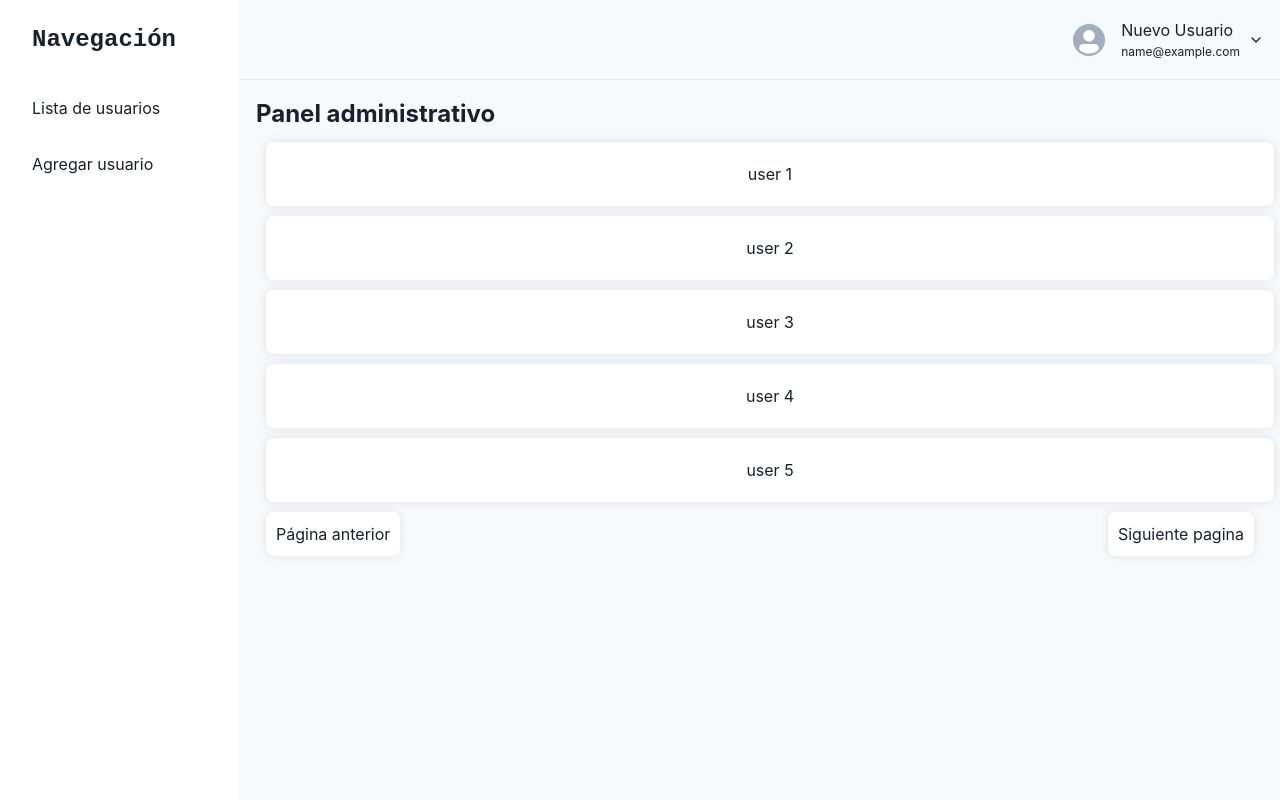
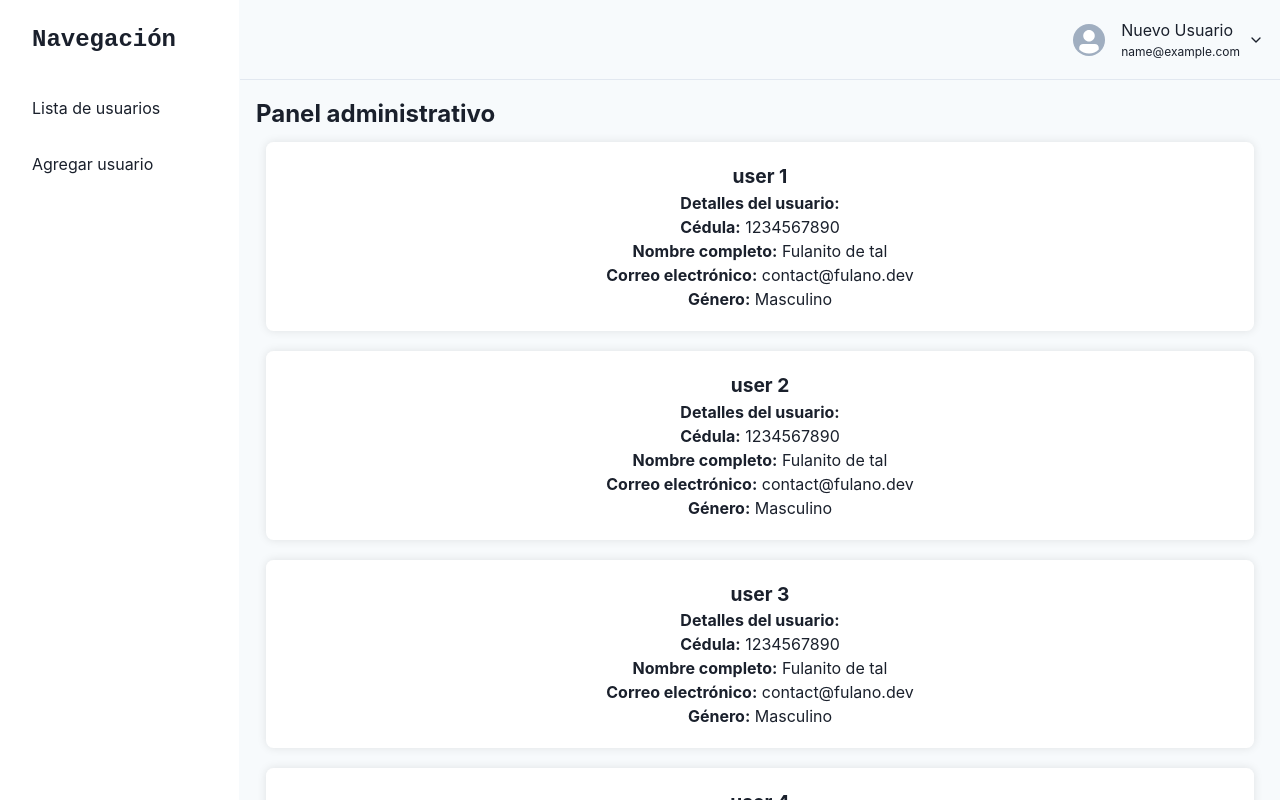
Before and after one commit to adonyssantos/unphu-frontend-test, a React (Vite) app: page /login in a window 1280 px wide. Both pictures are taken after typing "name@example.com", "Sample123" into the empty fields and a click on the button "Iniciar Sesión". Shown: the top 800 px of the page. Built offline with nearby package versions, Linux system fonts and the light colour scheme.

Commit message:
Update main styles and add new user form

```diff
--- a/src/pages/Dashboard/AddUser.tsx
+++ b/src/pages/Dashboard/AddUser.tsx
@@ -4,7 +4,68 @@ export default function Dashboard() {
   return (
     <PrivateRoute>
       <Layout>
-        <h1>Agregar nuevo usuario</h1>
+        <h1 className='title'>Agregar nuevo usuario</h1>
+        <form className='container form-group'>
+          {/* Name(s) */}
+          <label htmlFor='name'>Nombre(s):</label>
+          <input type='text' className='form-control' id='name' />
+          {/* Surname */}
+          <label htmlFor='surname'>Primer Apellido:</label>
+          <input type='text' className='form-control' id='surname' />
+          {/* Last name */}
+          <label htmlFor='lastName'>Segundo Apellido:</label>
+          <input type='text' className='form-control' id='lastName' />
+          {/* identification */}
+          <label htmlFor='identification'>Cédula:</label>
+          <input type='number' className='form-control' id='identification' />
+          {/* Age */}
+          <label htmlFor='age'>Edad:</label>
+          <input type='number' className='form-control' id='age' />
+          {/* Gender */}
+          <label htmlFor='gender'>Género:</label>
+          <select className='form-control' id='gender'>
+            <option>Selecciona un género</option>
+            <option value='f'>Femenino</option>
+            <option value='m'>Masculino</option>
+            <option value='o'>Otro</option>
+          </select>
+          {/* Address */}
+          <label htmlFor='address'>Dirección:</label>
+          <input type='text' className='form-control' id='address' />
+          {/* Address 2 */}
+          <label htmlFor='address2'>Dirección 2: (opcional)</label>
+          <input type='text' className='form-control' id='address2' />
+          {/* Phone */}
+          <label htmlFor='phone'>Teléfono:</label>
+          <input type='number' className='form-control' id='phone' />
+          {/* Email */}
+          <label htmlFor='email'>Correo electrónico:</label>
+          <input type='email' className='form-control' id='email' />
+          {/* Estado civil */}
+          <label htmlFor='civilStatus'>Estado civil:</label>
+          <select className='form-control' id='civilStatus'>
+            <option>Selecciona un estado civil</option>
+            <option value='soltero'>Soltero(a)</option>
+            <option value='casado'>Casado(a)</option>
+            <option value='divorciado'>Divorciado(a)</option>
+            <option value='viudo'>Viudo(a)</option>
+          </select>
+          {/* Tienes hijos */}
+          <label htmlFor='hasChildren'>¿Tienes hijos?:</label>
+          <select className='form-control' id='hasChildren'>
+            <option>Selecciona una opción</option>
+            <option value='si'>Si</option>
+            <option value='no'>No</option>
+          </select>
+          {/* Fecha de nacimiento */}
+          <label htmlFor='birthDate'>Fecha de nacimiento:</label>
+          <input type='date' className='form-control' id='birthDate' />
+          {/* Submit */}
+          <br />
+          <button type='submit' className='btn'>
+            Agregar usuario
+          </button>
+        </form>
       </Layout>
     </PrivateRoute>
   );
--- a/src/pages/Dashboard/Dashboard.tsx
+++ b/src/pages/Dashboard/Dashboard.tsx
@@ -23,17 +23,32 @@ export default function Dashboard() {
     <PrivateRoute>
       <Layout>
         <h1 className='title'>Panel administrativo</h1>
-        <ul>
+        <ul className='cards-group'>
           {users.map((user: any) => (
             <li className='card' key={user}>
-              {user}
+              <h1 className='card-title'>{user}</h1>
+              <h2 className='card-subtitle'>Detalles del usuario:</h2>
+              <p className='card-text'>
+                <b>Cédula:</b> 1234567890
+              </p>
+              <p className='card-text'>
+                <b>Nombre completo:</b> Fulanito de tal
+              </p>
+              <p className='card-text'>
+                <b>Correo electrónico:</b> contact@fulano.dev
+              </p>
+              <p className='card-text'>
+                <b>Género:</b> Masculino
+              </p>
             </li>
           ))}
         </ul>
         {/* Pagination */}
         <section className='pagination-container'>
           <button onClick={() => pageNumber > 0 && setPageNumber(pageNumber - 1)}>Página anterior</button>
-          <button onClick={() => maxPageNumber > pageNumber && setPageNumber(pageNumber + 1)}>Siguiente pagina</button>
+          <button className='btn' onClick={() => maxPageNumber > pageNumber && setPageNumber(pageNumber + 1)}>
+            Siguiente pagina
+          </button>
         </section>
       </Layout>
     </PrivateRoute>
--- a/src/styles/main.scss
+++ b/src/styles/main.scss
@@ -2,6 +2,9 @@
 $white-color: #fff;
 $black-color: #000;
 $border-radius: 7.5px;
+$primary-color: #3182ce;
+$primary-color-hover: #2b6cb0;
+$primary-color-active: #2c5281;
 
 // Mixins
 @mixin decoration-shadow() {
@@ -26,9 +29,35 @@ $border-radius: 7.5px;
   background-color: $white-color;
 }
 
+@mixin button() {
+  button,
+  input[type='submit'],
+  input[type='button'] {
+    @include decoration-shadow();
+    @include boarder-radius();
+
+    border: none;
+    background-color: $primary-color;
+    color: $white-color;
+
+    &:hover {
+      background-color: $primary-color-hover;
+    }
+
+    &:active {
+      background-color: $primary-color-active;
+    }
+  }
+}
+
 // Styles
 .title {
   font-size: 1.5em;
+  font-weight: bold;
+}
+
+.subtitle {
+  font-size: 1.2em;
   font-weight: bold;
 }
 
@@ -41,7 +70,12 @@ $border-radius: 7.5px;
   box-shadow: 0px 0px 10px rgba(0, 0, 0, 0.1);
 }
 
-.card {
+.cards-group {
+  display: flex;
+  justify-content: center;
+  flex-wrap: wrap;
+
+  & .card {
     @include decoration-shadow();
     @include boarder-radius();
     @include white-bg();
@@ -54,9 +88,26 @@ $border-radius: 7.5px;
     margin: 10px;
     padding: 20px;
     width: 100%;
+
+    & .card-title {
+      font-size: 1.2em;
+      font-weight: bold;
+    }
+
+    & .card-subtitle {
+      font-size: 1em;
+      font-weight: bold;
+    }
+
+    & .card-text {
+      font-size: 1em;
+    }
+  }
 }
 
 .pagination-container {
+  @include button();
+
   align-items: center;
   display: flex;
   height: 100%;
@@ -64,12 +115,48 @@ $border-radius: 7.5px;
   width: 100%;
 
   & button {
+    margin: 0 10px;
+    padding: 10px;
+  }
+}
+
+.form-group {
+  @include button();
+
+  align-items: center;
+  display: flex;
+  flex-direction: column;
+  margin: 10px auto;
+  width: 90%;
+
+  & .form-control {
     @include decoration-shadow();
     @include boarder-radius();
     @include white-bg();
 
     border: none;
+  }
+
+  & label {
+    font-size: 1em;
+    font-weight: bold;
+  }
+
+  & select {
+    @include decoration-shadow();
+
+    & option {
+      font-size: 1em;
+    }
+  }
+
+  & .form-control,
+  & .btn,
+  & label,
+  & input,
+  & select {
     margin: 0 10px;
     padding: 10px;
+    width: 100%;
   }
 }
```
Lines whose indentation alone changed are shown as unchanged.
